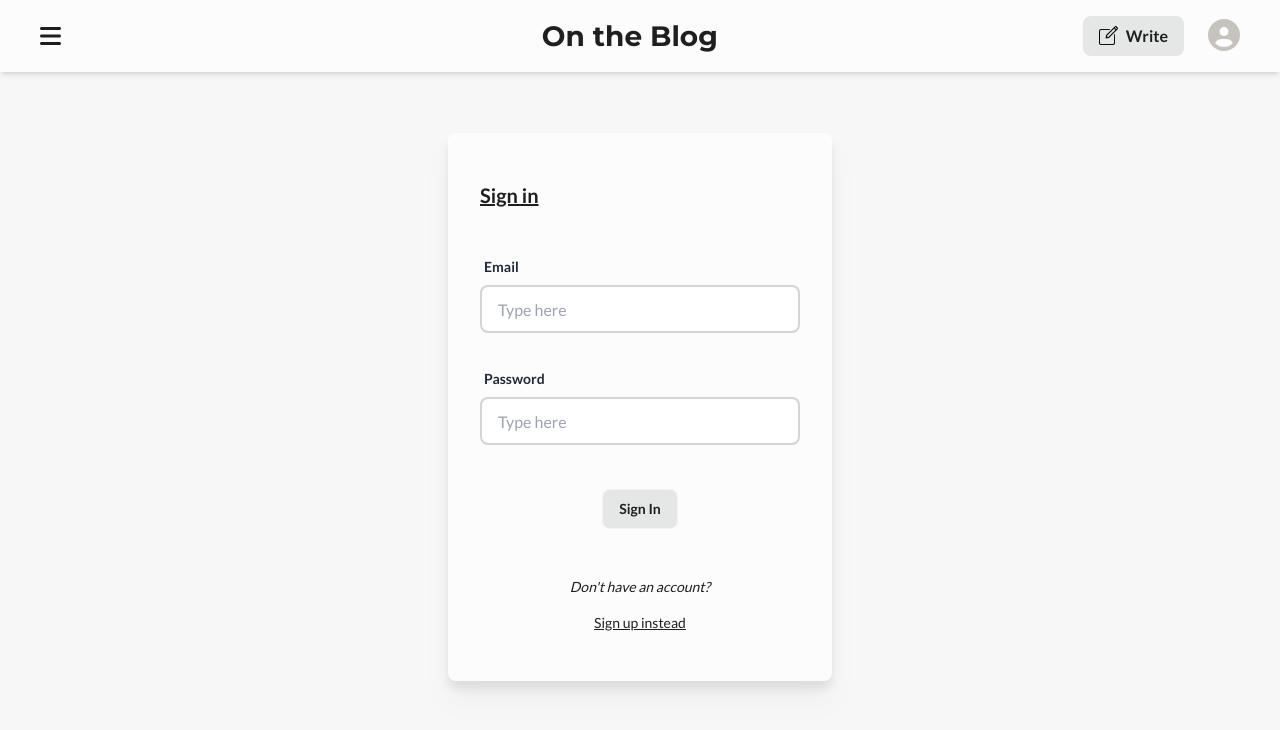
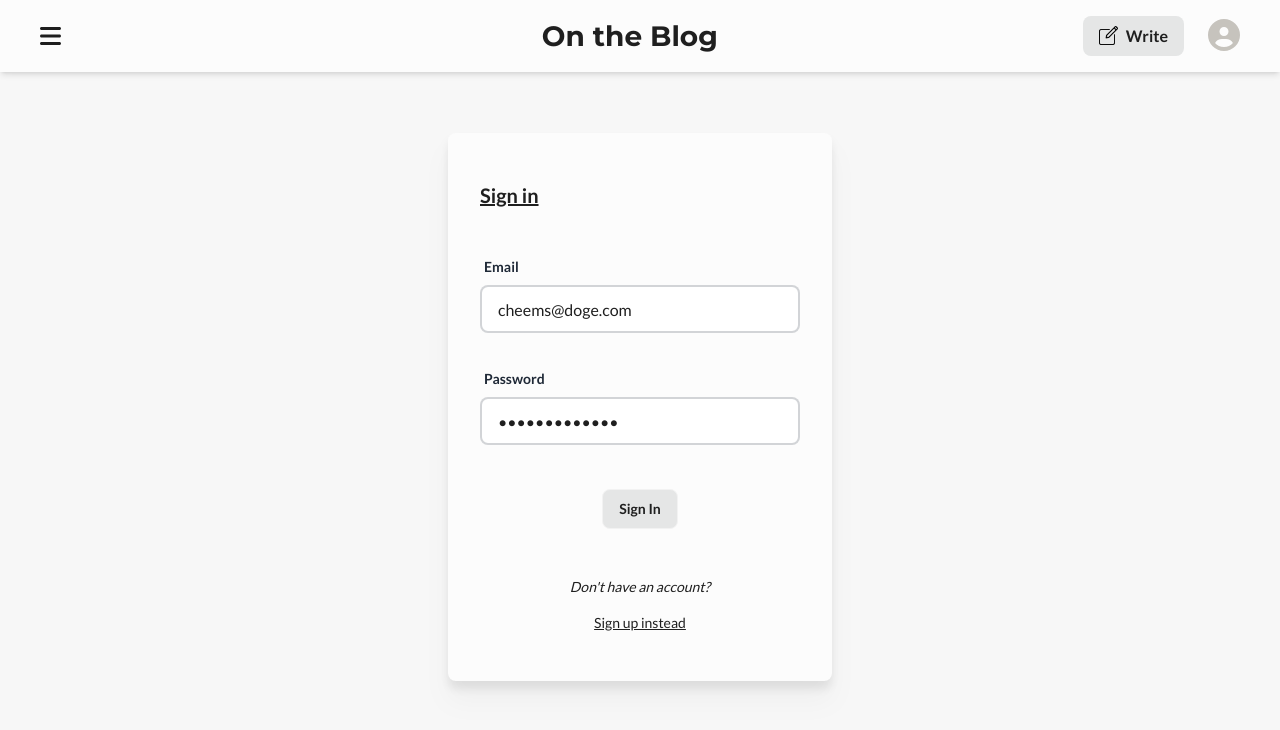
Before and after one commit to okay-head/Blog-site, a React (Vite) app: page /auth/signin in a window 1280 px wide. Shown: the top 730 px of the page. Built offline with nearby package versions, Linux system fonts and the light colour scheme.

Commit message:
chore: autofill creds

```diff
--- a/src/components/forms/Signin.jsx
+++ b/src/components/forms/Signin.jsx
@@ -24,7 +24,9 @@ export default function Signin() {
     register,
     handleSubmit,
     formState: { errors },
-  } = useForm()
+  } = useForm({
+    defaultValues: { email: 'cheems@doge.com', password: 'cheemsthedoge' },
+  })
 
   const onSubmit = (vals) => signInHandler(vals)
   const onError = (err) => console.error(err)
```
